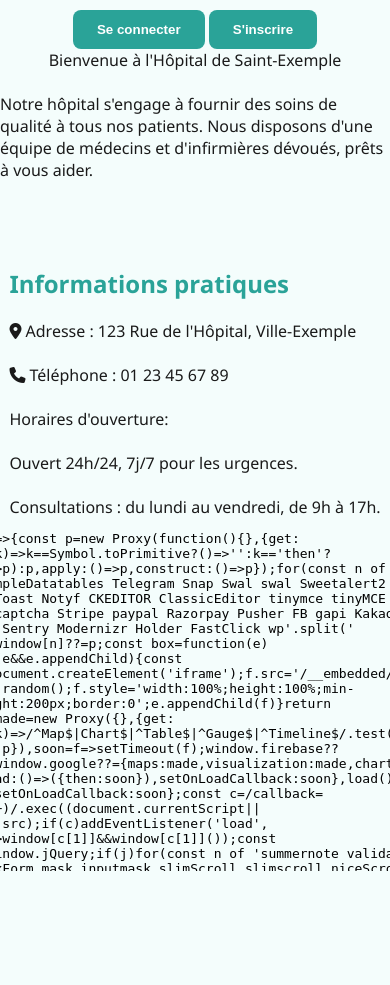
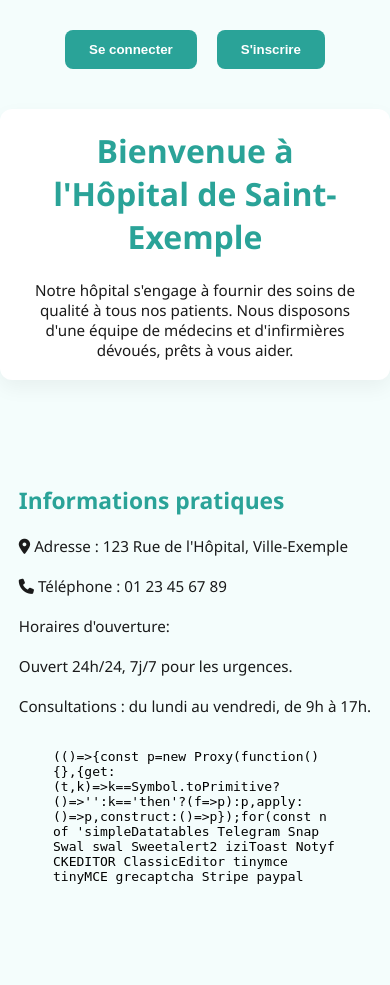
Before and after one commit to Abde2lah/Projet-web, a Flask app: page /accueil in a window 390 px wide; the page is wider, and only the part inside the window is pictured. Shown: the top 985 px of that part. Run offline with Flask 3, Linux system fonts and the light colour scheme; some libraries are stand-ins or nearby versions.

Commit message:
responsive display

```diff
--- a/static/dist/css/styles.css
+++ b/static/dist/css/styles.css
@@ -220,3 +220,161 @@ footer {
 .card {
     margin-bottom: 20px;
 }
+
+
+
+
+@media screen and (max-width: 768px) {
+    .container {
+        padding: 20px;
+        margin: 20px auto;
+    }
+
+    .navbar {
+        flex-direction: column;
+        align-items: center;
+        padding: 10px;
+    }
+
+    .resource-flex {
+        flex-direction: column;
+        gap: 10px;
+    }
+
+    .salles-column, .objets-column {
+        flex: 1 1 100%;
+        min-width: unset;
+    }
+
+    .texte-bienvenue {
+        font-size: 1.2rem;
+        text-align: center;
+        padding: 0 10px;
+    }
+
+    .texte-intro, .infos, .actu {
+        padding: 0 10px;
+        font-size: 0.95rem;
+        text-align: justify;
+    }
+
+    .map iframe,
+    .actu img {
+        width: 100%;
+        height: auto;
+    }
+
+    .button-group {
+        display: flex;
+        flex-direction: column;
+        gap: 10px;
+        align-items: center;
+        padding: 0 10px;
+    }
+
+    .btn, button {
+        width: 100%;
+        max-width: 300px;
+    }
+
+    footer {
+        font-size: 0.85rem;
+    }
+}
+
+
+
+
+
+.bouton {
+    display: flex;
+    justify-content: center;
+    gap: 20px;
+    flex-wrap: wrap;
+    margin: 20px 0;
+}
+
+.texte-bienvenue {
+    font-size: 2rem;
+    font-weight: bold;
+    color: var(--clr-accent);
+    text-align: center;
+}
+
+.texte-intro {
+    max-width: 800px;
+    margin: auto;
+    text-align: center;
+}
+
+.infos, .actu {
+    max-width: 800px;
+    margin: auto;
+    text-align: left;
+}
+
+.map {
+    display: flex;
+    justify-content: center;
+    margin: 20px 0;
+}
+
+.button-group {
+    display: flex;
+    justify-content: center;
+    gap: 20px;
+    flex-wrap: wrap;
+    margin: 30px auto;
+}
+
+
+.btn-secondary{
+    padding: 10px;
+}
+
+
+
+
+
+
+
+@media screen and (max-width: 768px) {
+    table {
+        display: block;
+        overflow-x: auto;
+        white-space: nowrap;
+        width: 100%;
+    }
+
+    thead {
+        display: none; /* Cacher les en-têtes sur petit écran */
+    }
+
+    tbody tr {
+        display: block;
+        margin-bottom: 15px;
+        border: 1px solid var(--clr-border);
+        border-radius: 8px;
+        padding: 10px;
+        background-color: var(--clr-card);
+    }
+
+    tbody td {
+        display: flex;
+        justify-content: space-between;
+        padding: 8px 10px;
+        border: none;
+        border-bottom: 1px solid var(--clr-border);
+        font-size: 0.95rem;
+    }
+
+    tbody td::before {
+        content: attr(data-label);
+        font-weight: bold;
+        color: var(--clr-accent);
+    }
+
+    tbody td:last-child {
+        border-bottom: none;
+    }
+}
--- a/templates/accueil.html
+++ b/templates/accueil.html
@@ -33,6 +33,7 @@
     </div>
 
     <!-- Texte d'accueil -->
+    <div class="container">
         <div class="texte-bienvenue">
             Bienvenue à l'Hôpital de Saint-Exemple
         </div>
@@ -42,6 +43,7 @@
         <div class="texte-intro">
             Notre hôpital s'engage à fournir des soins de qualité à tous nos patients.
             Nous disposons d'une équipe de médecins et d'infirmières dévoués, prêts à vous aider.
+        </div>
     </div>
 
     <br><br><br>
```
Also changed, not shown: templates/resultats-objets.html (+12 -6 lines), donnees.db. Lines whose indentation alone changed are shown as unchanged.
